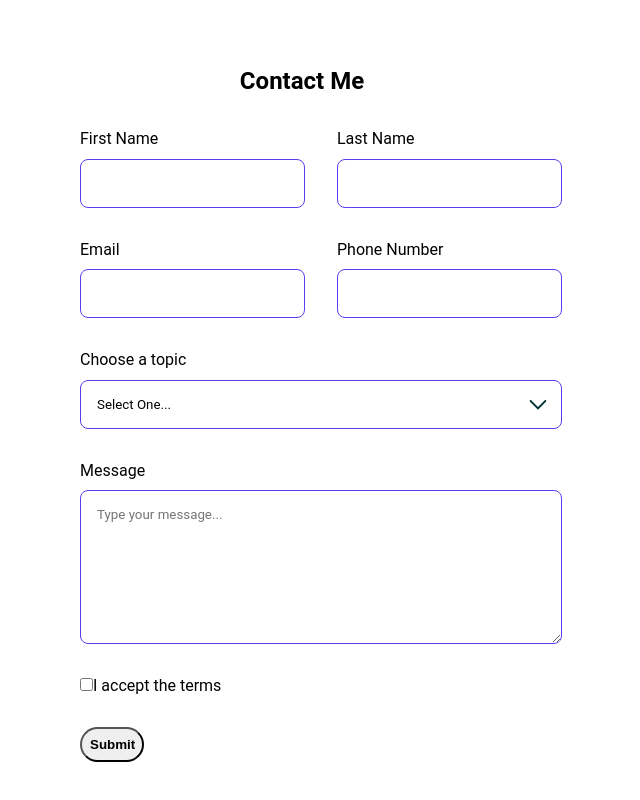
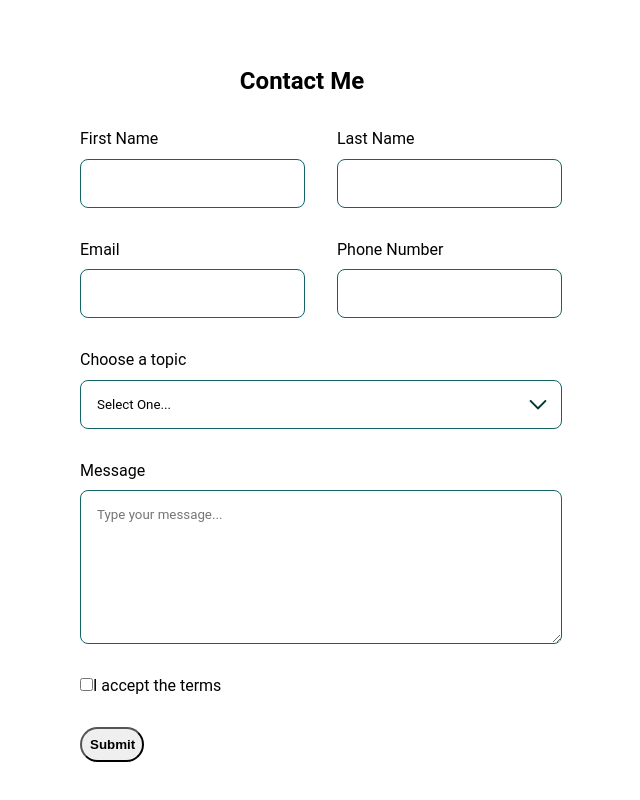
Before and after one commit to sethezgreen/personal-portfolio, a React (Vite) app: page /#/ in a window 1280 px wide. Shown: the part 2387-3187 px from the top of the page, without its empty margins (338-978 px from the left). Built offline with nearby package versions, Linux system fonts and the light colour scheme.

Commit message:
set custom input focus

```diff
--- a/src/index.css
+++ b/src/index.css
@@ -12,7 +12,7 @@ body {
 
 :root {
     overflow-x: hidden;
-    --primary: #5e3bee;
+    --primary: #136469;
     /* --heading-color: #282938; */
     --bg-shade: #f5fcff;
     --darkblue: #1c1e53;
@@ -33,3 +33,9 @@ body {
     --icon: var(--white);
     --shadow: #3e3e3e;
 }
+
+/* Input Focus */
+
+input:focus-visible {
+    outline: 2px solid var(--primary);
+}
```
